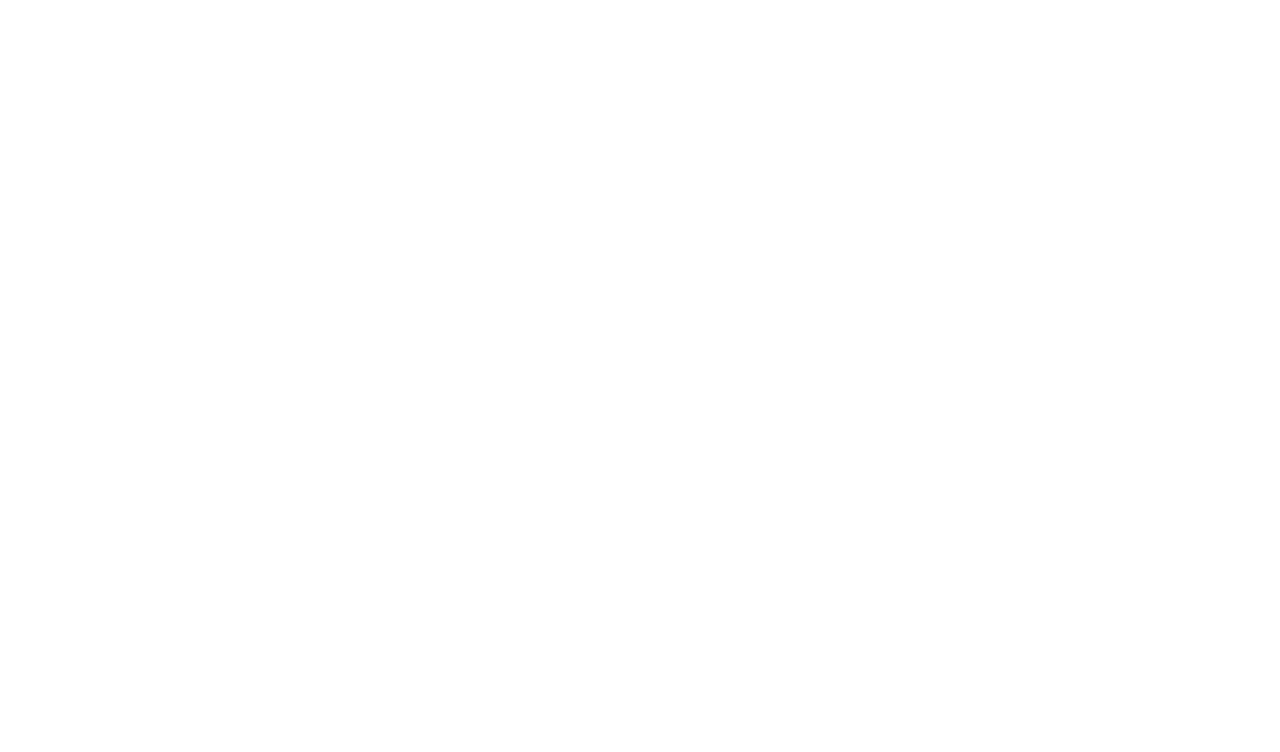
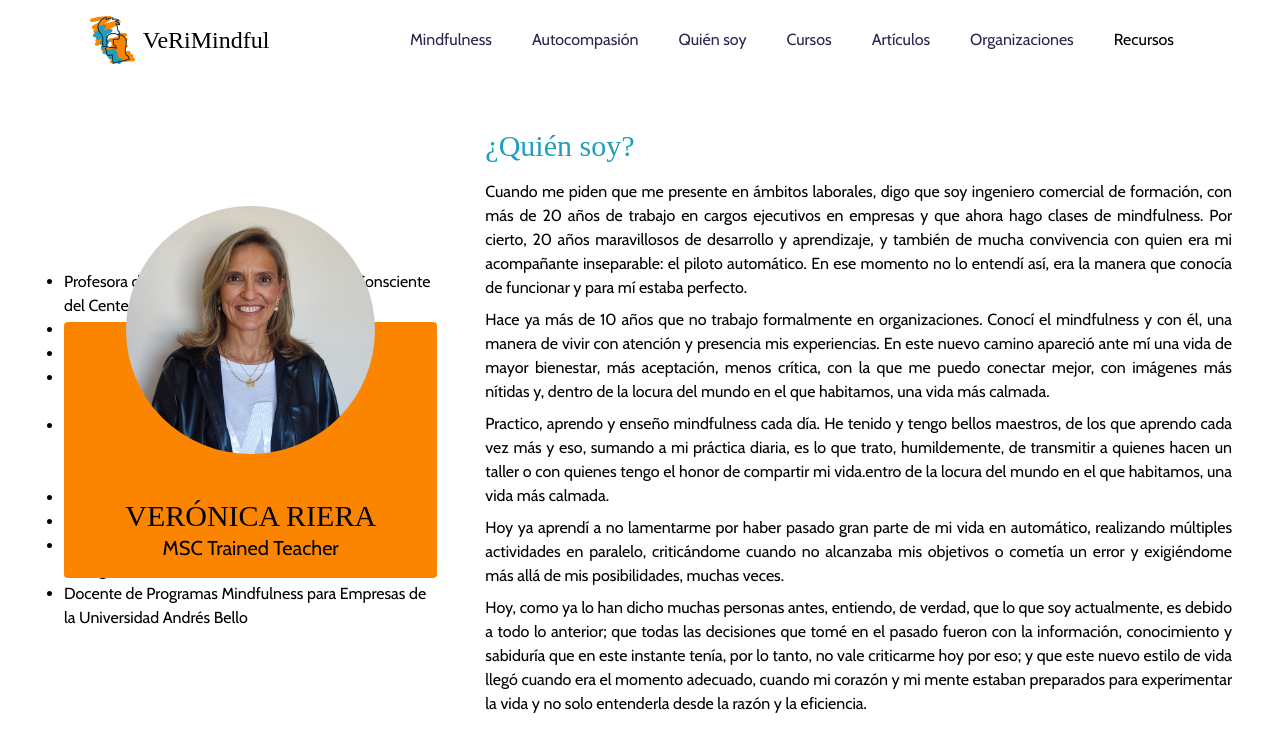
Before and after one commit to nanglada/Frontend-VeRiMindful, a React (Vite) app: page /us in a window 1280 px wide. Before the commit this address had no page. Shown: the top 752 px of the page. Built offline with nearby package versions, Linux system fonts and the light colour scheme.

Commit message:
feat: add about us

```diff
--- /dev/null
+++ b/src/components/aboutus/Us.tsx
@@ -0,0 +1,109 @@
+import Navbar from "../page/Navbar"
+import AboutMe from "../../assets/aboutme.jpg"
+import Curriculum from "../../assets/curriculum.jpg"
+
+export default function Us(){
+    return (
+        <>
+        <Navbar/>
+        <div>
+        <div className="md:flex place-items-center">
+        <div className="grid place-items-center md:w-1/3 md:ml-16 mt-[60%] relative md:mt-24 mx-8 md:mx-0">
+            <img src={AboutMe} alt="Verónica Riera" className="z-20 w-2/3 h-auto rounded-full absolute mb-60"/>
+
+
+            <div className="pb-4 rounded absolute w-full bg-orange1">
+                <h2 className="mt-44 text-center text-3xl font-logo">VERÓNICA RIERA</h2>
+                <p className="text-center text-xl">MSC Trained Teacher</p>
+
+            </div>
+            <ul className="list-disc">
+                <li>Profesora del programa de Autocompasión Consciente del Center for Mindful Self- Compassion</li>
+                <li>Ingeniero Comercial, Universidad de Chile</li>
+                <li>MBA, Universidad Católica</li>
+                <li>Diplomado en Mindfulness Relacional y Prácticas de Bienestar, Universidad Adolfo Ibáñez</li>
+                <li>Docente del Diplomado y Magister de Mindfulness Relacional y Autocompasión de la Universidad Adolfo Ibáñez</li>
+                <li>Docente talleres MSC Universidad Adolfo Ibáñez</li>
+                <li>Co-Gestora de BrotaConsult</li>
+                <li>Facilitadora de talleres mindfulness y autocompasión en organizaciones</li>
+                <li>Docente de Programas Mindfulness para Empresas de la Universidad Andrés Bello</li>
+            </ul>
+        </div>
+        <div className="md:w-2/3 md:mx-12 mx-8">
+            <h2 className="text-3xl text-blue1 font-logo text-left mb-4 md:mt-12 mt-48">¿Quién soy?</h2>
+            <p className="text-justify mb-2">
+                Cuando me piden que me presente en ámbitos laborales, digo que soy ingeniero
+                comercial de formación, con más de 20 años de trabajo en cargos ejecutivos en
+                empresas y que ahora hago clases de mindfulness. Por cierto, 20 años maravillosos
+                de desarrollo y aprendizaje, y también de mucha convivencia con quien era mi
+                acompañante inseparable: el piloto automático. En ese momento no lo entendí así,
+                era la manera que conocía de funcionar y para mí estaba perfecto.
+            </p>
+            <p className="text-justify mb-2">
+                Hace ya más de 10 años que no trabajo formalmente en organizaciones. Conocí el
+                mindfulness y con él, una manera de vivir con atención y presencia mis experiencias.
+                En este nuevo camino apareció ante mí una vida de mayor bienestar, más aceptación,
+                menos crítica, con la que me puedo conectar mejor, con imágenes más nítidas y,
+                dentro de la locura del mundo en el que habitamos, una vida más calmada.
+            </p>
+            <p className="text-justify mb-2">
+                Practico, aprendo y enseño mindfulness cada día. He tenido y tengo bellos maestros,
+                de los que aprendo cada vez más y eso, sumando a mi práctica diaria, es lo que
+                trato, humildemente, de transmitir a quienes hacen un taller o con quienes tengo el
+                honor de compartir mi vida.entro de la locura del mundo en el que habitamos, una
+                vida más calmada.
+            </p>
+            <p className="text-justify mb-2">
+                Hoy ya aprendí a no lamentarme por haber pasado gran parte de mi vida en
+                automático, realizando múltiples actividades en paralelo, criticándome cuando no
+                alcanzaba mis objetivos o cometía un error y exigiéndome más allá de mis
+                posibilidades, muchas veces.
+            </p>
+            <p className="text-justify mb-2">
+                Hoy, como ya lo han dicho muchas personas antes, entiendo, de verdad, que lo que
+                soy actualmente, es debido a todo lo anterior; que todas las decisiones que tomé
+                en el pasado fueron con la información, conocimiento y sabiduría que en este
+                instante tenía, por lo tanto, no vale criticarme hoy por eso; y que este nuevo
+                estilo de vida llegó cuando era el momento adecuado, cuando mi corazón y mi mente
+                estaban preparados para experimentar la vida y no solo entenderla desde la razón y
+                la eficiencia.
+            </p>
+        </div>
+        </div>
+        {/* <div className="my-8 place-items-center mx-16">
+            <h1 className="text-3xl text-blue1 font-logo text-left mb-4">Mis antecedentes</h1>
+
+        <div className="flex">
+            <div>
+            <h2 className="text-xl font-semibold text-left mb-4 underline">Mis roles</h2>
+            <ul className="list-disc ml-4 marker:text-orange">
+                <li>Profesora del programa de Autocompasión Consciente del Center for Mindful Self- Compassion</li>
+                <li>Ingeniero Comercial, Universidad de Chile</li>
+                <li>MBA, Universidad Católica</li>
+                <li>Diplomado en Mindfulness Relacional y Prácticas de Bienestar, Universidad Adolfo Ibáñez</li>
+                <li>Docente del Diplomado y Magister de Mindfulness Relacional y Autocompasión de la Universidad Adolfo Ibáñez</li>
+                <li>Docente talleres MSC Universidad Adolfo Ibáñez</li>
+                <li>Co-Gestora de BrotaConsult</li>
+                <li>Facilitadora de talleres mindfulness y autocompasión en organizaciones</li>
+                <li>Docente de Programas Mindfulness para Empresas de la Universidad Andrés Bello</li>
+            </ul>
+            </div>
+            <div>
+            <h2 className="text-xl font-semibold text-left mb-4 underline">Cursos, seminarios y otras formaciones</h2>
+            <ul className="list-disc ml-4 marker:text-orange">
+                <li>Curso Neurociencia “La Mente como aliado”, Nazareth Castellanos, 2022</li>
+                <li>Programa MBSR, 8 semanas, Carla García, 2020</li>
+                <li>Curso Formando Directores de Empresas, Universidad Adolfo Ibáñez, 2019</li>
+                <li>Mindful Self-Compassion Teacher Training, Center for Mindfulf Self-Compassion y AEMIND, Madrid, España, 2018</li>
+                <li>Introducción a la Psicología Budista, Instituto Mindfulness, 2018</li>
+                <li>Curso Terapia Centrada en la Compasión, Universidad Austral de Chile, 2017</li>
+                <li>Entrenamiento de Mindfulness y Autocompasión AEMIND (Bilbao, España), 2016</li>
+                <li>Taller Introducción de Mindfulness, Instituto de Mindfulness, 2014</li>
+            </ul>
+            </div>
+        </div>
+        </div> */}
+        </div>
+        </>
+    )
+}
--- a/src/components/common/Routing.tsx
+++ b/src/components/common/Routing.tsx
@@ -2,6 +2,7 @@
 import Landing from '../landing/Landing';
 import Mindfulness from '../definitions/Mindfulness';
 import Selfcompassion from '../definitions/Selfcompassion';
+import Us from '../aboutus/Us';
 
 function Routing() {
 
@@ -11,6 +12,7 @@
           <Route path={"/"} element={<Landing />}/>
           <Route path={"/mindfulness"} element={<Mindfulness />}/>
           <Route path={"/autocompasión"} element={<Selfcompassion />}/>
+          <Route path={"/us"} element={<Us />}/>
       </Routes>
     </BrowserRouter>
   )
--- a/src/components/definitions/Selfcompassion.tsx
+++ b/src/components/definitions/Selfcompassion.tsx
@@ -181,33 +181,33 @@
                 puede parecer antinatural y desencadenar creencias negativas. Sin embargo, la investigación
                 científica ofrece una perspectiva diferente sobre estas ideas erróneas:</p>
             <ol className="ml-8">
-                <li className="mb-2">1. La Autocompasión es una forma de Lástima hacia uno mismo</li>
+                <li className="mb-2 font-bold">1. La Autocompasión es una forma de Lástima hacia uno mismo</li>
                 <p className="mb-2">No es lástima. Cuando las personas sienten lástima de sí mismas, se ven inmersas en sus propios
                     problemas y se olvidan de que los demás tienen problemas similares. No hacen caso de sus
                     interconexiones con otras personas, y creen que son los únicos en el mundo que están sufriendo.</p>
-                <li className="mb-2">2. La autocompasión significa debilidad</li>
+                <li className="mb-2 font-bold">2. La autocompasión significa debilidad</li>
                 <p className="mb-2">En vez de ser una debilidad, los investigadores están descubriendo que la autocompasión es una
                     de las más poderosas fuentes de afrontamiento y resiliencia, que tenemos disponible para nosotros.
                     Algunos estudios sugieren que no es solo importante cómo te enfrentas a la vida, sino cómo te
                     relacionas contigo mismo cuando las cosas se ponen feas —como un aliado interno o un enemigo— lo
                     que determina tu capacidad para afrontar dificultades exitosamente.</p>
-                <li className="mb-2">3. La autocompasión me hará autoindulgente</li>
+                <li className="mb-2 font-bold">3. La autocompasión me hará autoindulgente</li>
                 <p className="mb-2">No es autoindulgencia. La autocompasión es también muy diferente de la autoindulgencia. Muchas
                     personas dicen que se resisten a ser autocompasivas, porque tienen miedo de dejarse llevar por
                     cualquier impulso. Ser compasivo con uno mismo implica que quieres ser feliz y tener salud,
                     también a largo plazo.</p>
-                <li className="mb-2">4. La autocompasión es lo mismo que la autoestima</li>
+                <li className="mb-2 font-bold">4. La autocompasión es lo mismo que la autoestima</li>
                 <p className="mb-2">En contraste con la autoestima, la autocompasión no se basa en la autoevaluación. La gente siente
                     compasión por sí misma, porque todos los seres humanos merecen compasión y comprensión, no porque
                     posean un conjunto particular de características (guapos, inteligentes, etc.). Esto significa que
                     con la autocompasión, no tenemos que sentirnos superiores a los demás para estar bien con nosotros
                     mismos.</p>
-                <li className="mb-2">5. La autocompasión es egoísta</li>
+                <li className="mb-2 font-bold">5. La autocompasión es egoísta</li>
                 <p className="mb-2">Aunque la autocompasión a veces se confunde con el egoísmo, los estudios de Marshall y sus colegas
                     (2020) demuestran que los niveles más altos de autocompasión están relacionados con comportamientos
                     y actitudes más generosos. Al tratarnos a nosotros mismos con amabilidad, alcanzamos el equilibrio
                     interior, lo que nos permite atender mejor las necesidades de los demás.</p>
-                <li className="mb-2">6. Mina la motivación</li>
+                <li className="mb-2 font-bold">6. Mina la motivación</li>
                 <p className="mb-2">A menudo se asume erróneamente que una voz interior autocompasiva fomenta la pasividad. Sin embargo,
                     como indica la investigación, la autocompasión está vinculada a altos niveles de motivación
                     orientada al dominio, lo que se traduce en una menor procrastinación y una mayor inversión de
@@ -309,29 +309,29 @@
             <div className="px-12 lg:px-40 py-8 text-justify">
                 <h1 className="font-logo text-3xl mb-4">Algunos artículos clave sobre la autocompasión, escritos por Kristin Neff</h1>
                 <ol className="ml-8">
-                    <li className="mb-2"><Link to="https://self-compassion.org/women-fierce-self-compassion/">1. Por qué las
+                    <li className="mb-2"><Link className="underline font-bold hover:text-blue1" to="https://self-compassion.org/women-fierce-self-compassion/">1. Por qué las
                         mujeres necesitan una autocompasión feroz</Link></li>
                     <p className="mb-2">Neff habla en este artículo de lo importante que es para las mujeres tener una
                         autocompasión feroz.</p>
-                    <li className="mb-2"><Link to="https://self-compassion.org/embracing-our-common-humanity-with-self-compassion/">2.
+                    <li className="mb-2"><Link className="underline font-bold hover:text-blue1" to="https://self-compassion.org/embracing-our-common-humanity-with-self-compassion/">2.
                         Abrazar nuestra humanidad común con autocompasión</Link></li>
                     <p className="mb-2">En este artículo, Neff habla de la idea de abrazar nuestra humanidad común con autocompasión.
                         Es importante recordar que los sentimientos de inadecuación y sufrimiento son universales,
                         y algo que es una experiencia compartida. El reconocimiento de esta experiencia compartida
                         nos ayuda a ser más comprensivos y a juzgar menos nuestras insuficiencias.</p>
-                    <li className="mb-2"><Link to="https://self-compassion.org/self-appreciation-the-flip-side-of-self-compassion/">3.
+                    <li className="mb-2"><Link className="underline font-bold hover:text-blue1" to="https://self-compassion.org/self-appreciation-the-flip-side-of-self-compassion/">3.
                         Autoapreciación: la otra cara de la autocompasión</Link></li>
                     <p className="mb-2">A muchas personas les cuesta centrarse en sus rasgos positivos. La pregunta es ¿por qué?
                         Los elogios y los cumplidos deberían ser algo que nos alegrara recibir, pero a muchos nos resulta incómodo
                         aceptarlos. En este artículo, Neff habla de lo importante que es llegar a un punto en el que podamos
                         celebrar nuestras cualidades admirables de forma saludable.</p>
-                    <li className="mb-2"><Link to="https://self-compassion.org/the-physiology-of-self-compassion/">4. La
+                    <li className="mb-2"><Link className="underline font-bold hover:text-blue1" to="https://self-compassion.org/the-physiology-of-self-compassion/">4. La
                         fisiología de la autocompasión</Link></li>
                     <p className="mb-2">La fisiología de la autocompasión se centra en investigaciones que demuestran que las personas que son
                         autocompasivas tienen menos probabilidades de estar deprimidas, ansiosas y estresadas. Como resultado,
                         tienen más probabilidades de ser felices, resilientes y optimistas sobre el futuro. En definitiva,
                         quienes son autocompasivos experimentan una mejor salud mental.</p>
-                    <li className="mb-2"><Link to="https://www.mindful.org/the-transformative-effects-of-mindful-self-compassion/">5. Los efectos
+                    <li className="mb-2"><Link className="underline font-bold hover:text-blue1" to="https://www.mindful.org/the-transformative-effects-of-mindful-self-compassion/">5. Los efectos
                         transformadores de la autocompasión consciente</Link></li>
                     <p className="mb-2">El artículo "The Transformative Effects of Mindful Self-Compassion" es otro gran artículo, escrito por la
                         Dra. Kristen Neff y el Dr. Christopher Germer.</p>
--- a/src/components/landing/Carrousel/Carrousel.tsx
+++ b/src/components/landing/Carrousel/Carrousel.tsx
@@ -22,7 +22,7 @@
                 description='"La conciencia que surge de prestar atención, de forma intencional, a la experiencia tal y como es en el momento presente, sin juzgarla, sin evaluarla y sin reaccionar a ella" (R. Baer)'/>
         </div>
         <div>
-            <CarrouselDiv id="sixth" title={"¿Qué es la autocompasión?"} redirect="/autocompasion" white={true}
+            <CarrouselDiv id="sixth" title={"¿Qué es la autocompasión?"} redirect="/autocompasión" white={true}
                 description='"La autocompasión significa ser amable y comprensivo contigo mismo cuando te enfrentas a tus errores personales y a tu sufrimiento, en lugar de ignorarte, o lo que es peor, juzgarte y criticarte por tus deficiencias." (C. Germer)'/>
         </div>
         </Slider>
--- a/src/components/landing/Courses.tsx
+++ b/src/components/landing/Courses.tsx
@@ -10,7 +10,7 @@
             <div className="lg:w-1/2 px-12">
                 <h1 className="text-3xl text-center lg:text-left font-logo py-6">Conoce nuestros próximos cursos</h1>
                 <p className="text-justify text-lg">Lorem, ipsum dolor sit amet consectetur adipisicing elit. Harum quos quae voluptates repellat expedita possimus, facere fugiat deleniti laborum nulla maxime aspernatur libero optio eaque dolor nisi eum voluptatum tenetur!</p>
-                <p className="text-justify text-lg py-6">¡Anímate a inscribirte! Para saber más, haz <Link to='/cursos' className="text-blue1 font-semibold underline">click aquí</Link>. </p>
+                <p className="text-justify text-lg py-6">¡Anímate a inscribirte! Para saber más, haz <Link to='/cursos' className="text-blue1 font-semibold underline">click aquí</Link></p>
             </div>
 
         </div>
```
Also changed, not shown: src/assets/aboutme.jpg (added), 1 other file (tests, documents, lock files or other folders).
